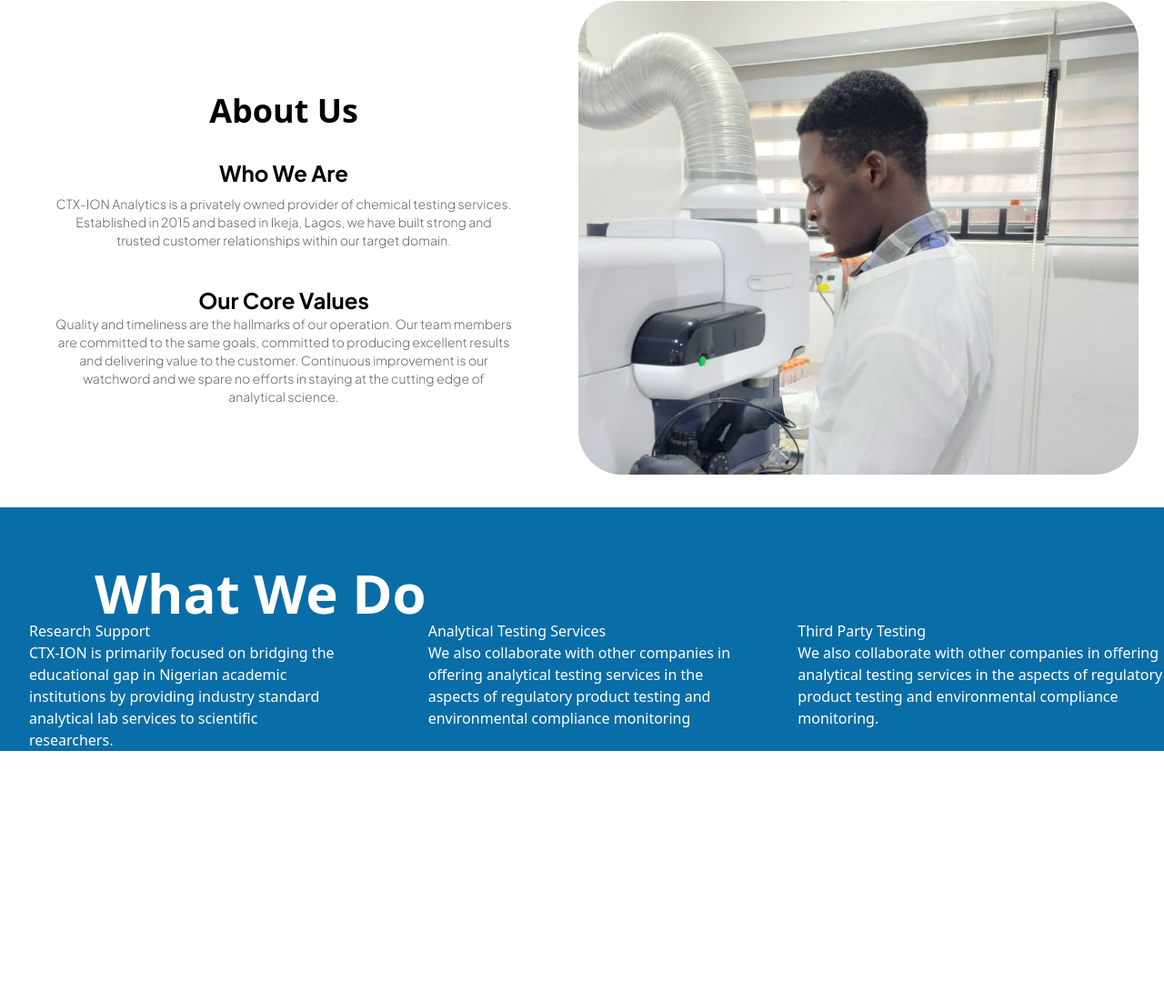
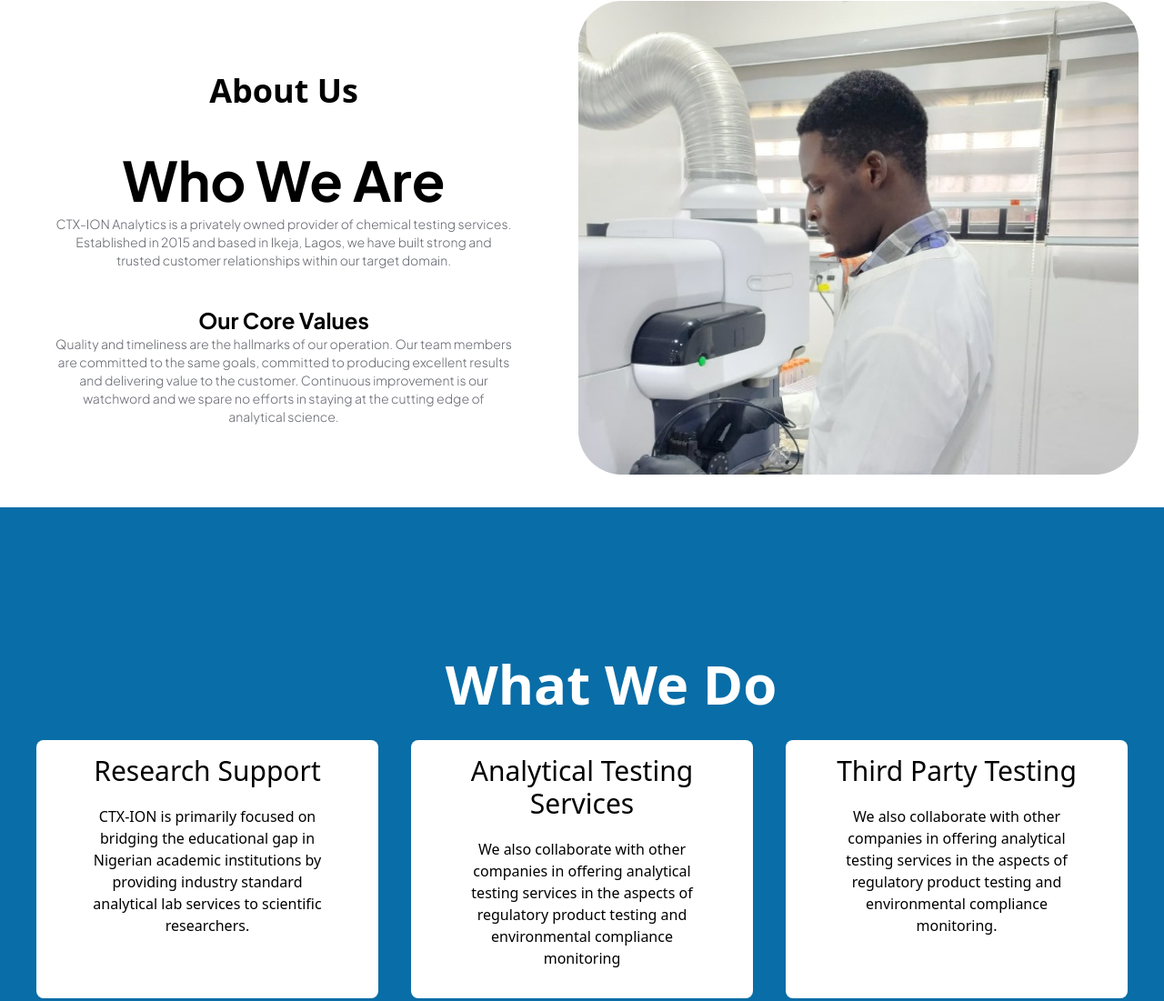
Before and after one commit to 94sola/CTX-ION-W, a plain HTML site: page index.html in a window 1280 px wide. Shown: the part 1300-2401 px from the top of the page at 91% size. Before the commit the page ends 2126 px from the top, so only its background shows below. Drawn offline with nearby package versions, Linux system fonts and the light colour scheme; files whose address does not match are found by name.

Commit message:
adjustment on what we do

```diff
--- a/index.html
+++ b/index.html
@@ -68,7 +68,7 @@
     <div class="text-center px-4">
       <h3 class=" font-bold text-4xl pb-8 pt-6">About Us</h3>
 
-      <h4 class="font-bold text-2xl  pb-2">Who We Are</h4>
+      <h4 class="pb-2 text-center lg:text-6xl sm:text-5xl text-4xl font-bold  py-4">Who We Are</h4>
       <p class="pr text-sm  px-16 md:px-4 sm:px-2">CTX-ION Analytics is a privately owned provider of chemical testing
         services.
         Established in 2015 and based in Ikeja, Lagos, we have built strong and trusted customer relationships
@@ -87,25 +87,25 @@
 
   </div>
 
-  <div class=" service h-4/5 w-full justify-center  text-white ">
+  <div class="bg-[#096DA7] text-center w-full py-20 sm:w-full md:w-full flex flex-col gap-y-10 md:px-10 px-8  ">
     <div class="pt-16 justify-center">
-      <h2 class="font-bold text-6xl mx-10 pl-16">What We Do</h2>
+      <h2 class="font-bold text-6xl mx-10 pl-16 pb-8 pt-5 text-white">What We Do</h2>
       <div class="grid grid-cols-3 gap-9">
-        <div class=" px-8">
-          <h5>Research Support</h5>
-          <p class="">CTX-ION is primarily focused on bridging the educational gap in Nigerian academic institutions by
+        <div class=" px-8 bg-white rounded-lg">
+          <h5 class="pb-2 text-center lg:text-3xl sm:text-4xl text-lg font-medium py-4">Research Support</h5>
+          <p class="font-normal leading-6 py-3 mb-5 text-gl align-middle md:px-4 sm:px-2">CTX-ION is primarily focused on bridging the educational gap in Nigerian academic institutions by
             providing industry standard analytical lab services to scientific researchers. </p>
         </div>
 
-        <div class="ctx-do px-8 ">
-          <h5>Analytical Testing Services</h5>
-          <p>We also collaborate with other companies in offering analytical testing services in the aspects of
+        <div class="ctx-do px-8 bg-white rounded-lg">
+          <h5 class="pb-2 text-center lg:text-3xl sm:text-4xl text-lg font-medium  py-4">Analytical Testing Services</h5>
+          <p class="font-normal leading-6 py-3 mb-5 text-gl align-middle md:px-4 sm:px-2">We also collaborate with other companies in offering analytical testing services in the aspects of
             regulatory product testing and environmental compliance monitoring</p>
-        </div class=" px-8">
+        </div>
 
-        <div>
-          <h5>Third Party Testing</h5>
-          <p>We also collaborate with other companies in offering analytical testing services in the aspects of
+        <div class="px-8 bg-white rounded-lg">
+          <h5 class="pb-2 text-center lg:text-3xl sm:text-4xl text-lg font-medium  py-4">Third Party Testing</h5>
+          <p class="font-normal leading-6 py-3 mb-5 text-gl align-middle md:px-4 sm:px-2">We also collaborate with other companies in offering analytical testing services in the aspects of
             regulatory product testing and environmental compliance monitoring.</p>
         </div>
 
```
